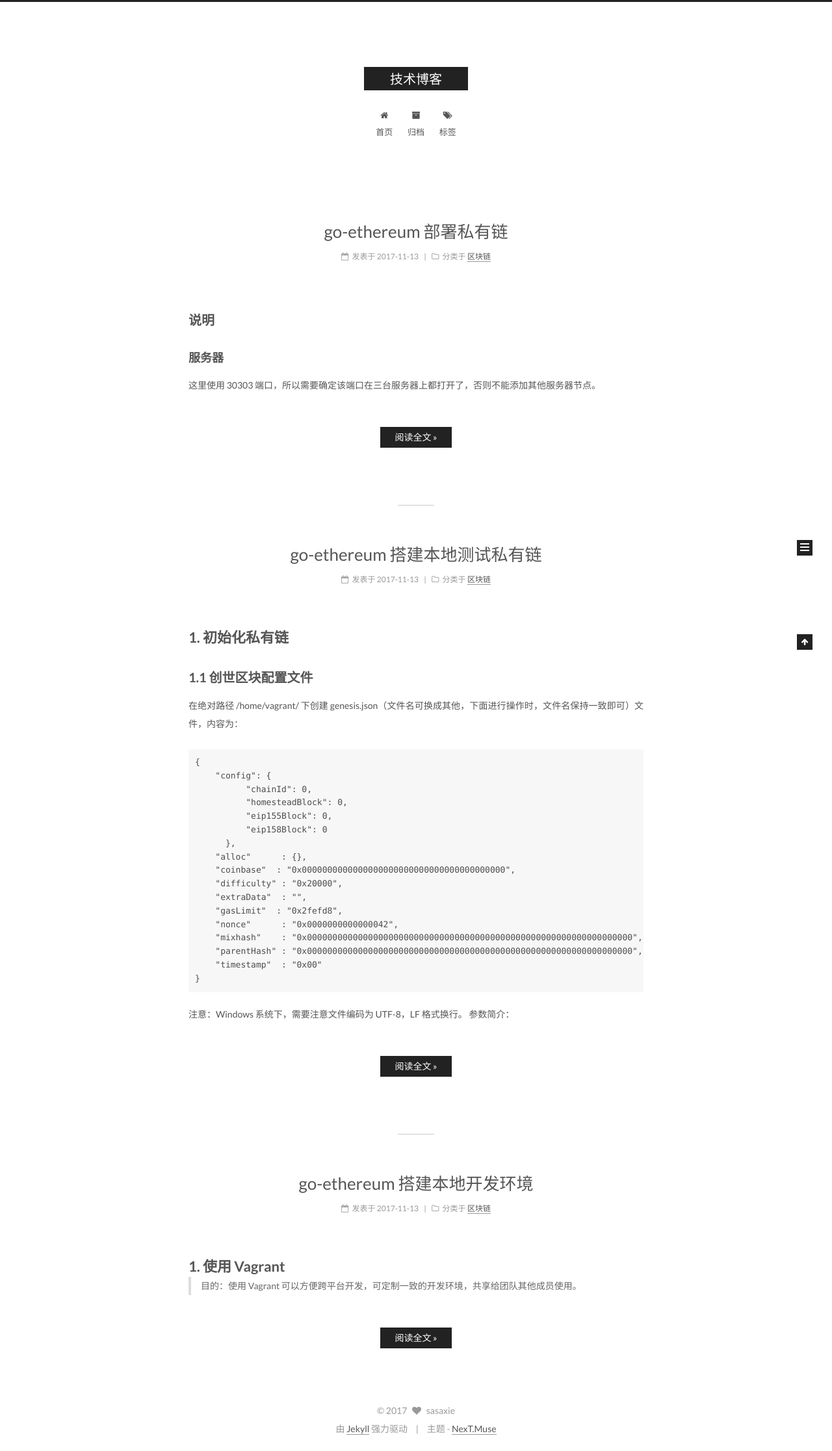
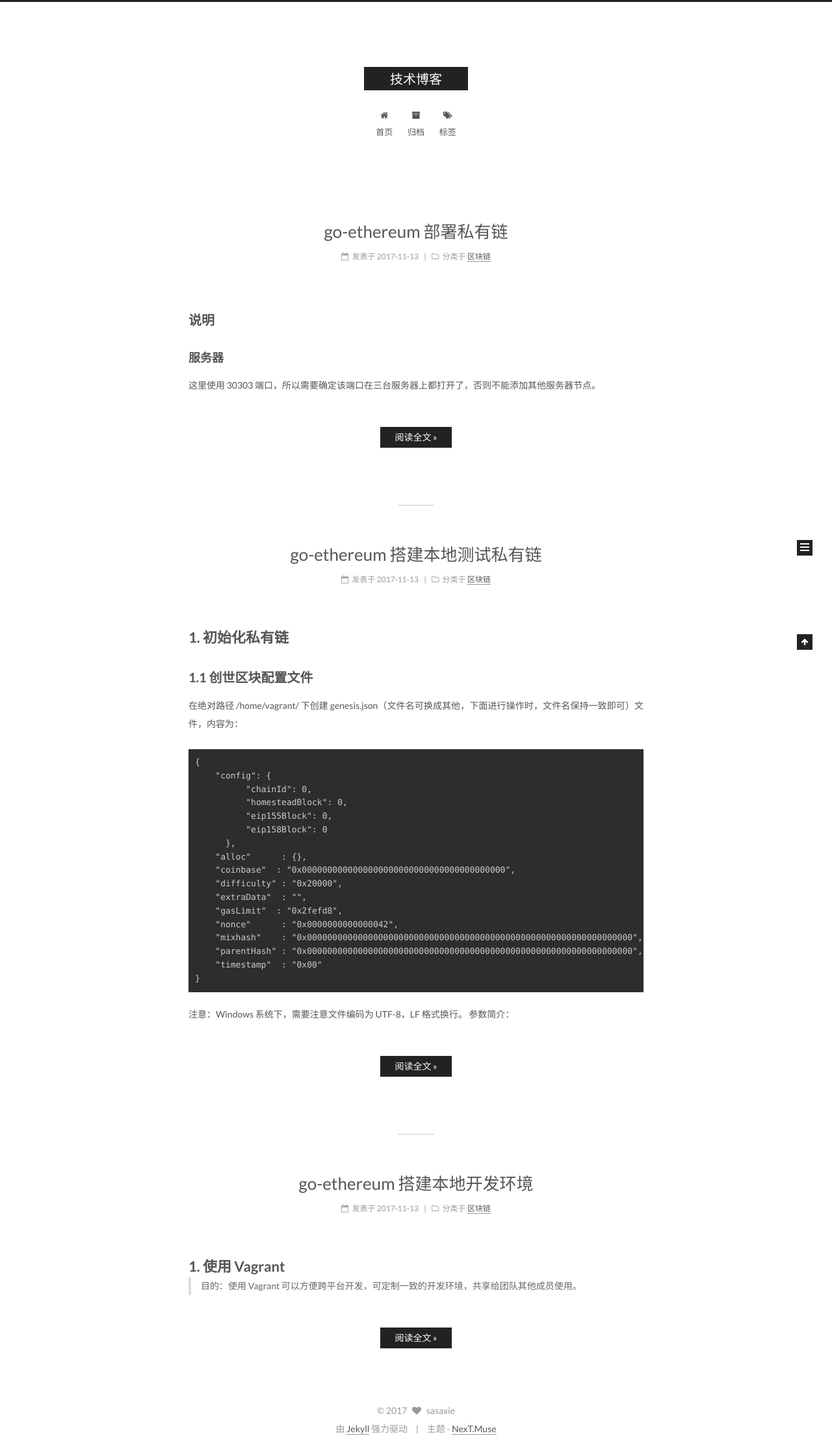
Before and after one commit to sasaxie/sasaxie.github.io, a Jekyll site: the page built from index.html, in a window 1280 px wide. Shown: the whole page at 65% size. Built offline with Jekyll 4.4.1, drawn with Linux system fonts in a browser that asks for light colours; the list of posts is cut into pages by our own code.

Commit message:
modify config

```diff
--- a/_config.yml
+++ b/_config.yml
@@ -86,7 +86,7 @@ keywords: "sasaxie, sasaxie's blog"
 rss:
 
 # Specify the date when the site was setup
-#since: 2015
+since: 2017
 
 # icon between year and author @Footer
 authoricon: heart
@@ -213,7 +213,7 @@ font:
 # Key is the link label showing to end users.
 # Value is the target link (E.g. GitHub: https://github.com/iissnan)
 #social:
-  #LinkLabel: Link
+  GitHub: https://github.com/sasaxie
 
 
 # Social Links Icons
@@ -352,7 +352,7 @@ custom_logo:
 # Available value:
 #    normal | night | night eighties | night blue | night bright
 # https://github.com/chriskempson/tomorrow-theme
-highlight_theme: normal
+highlight_theme: night eighties
 
 
 # ---------------------------------------------------------------
```
